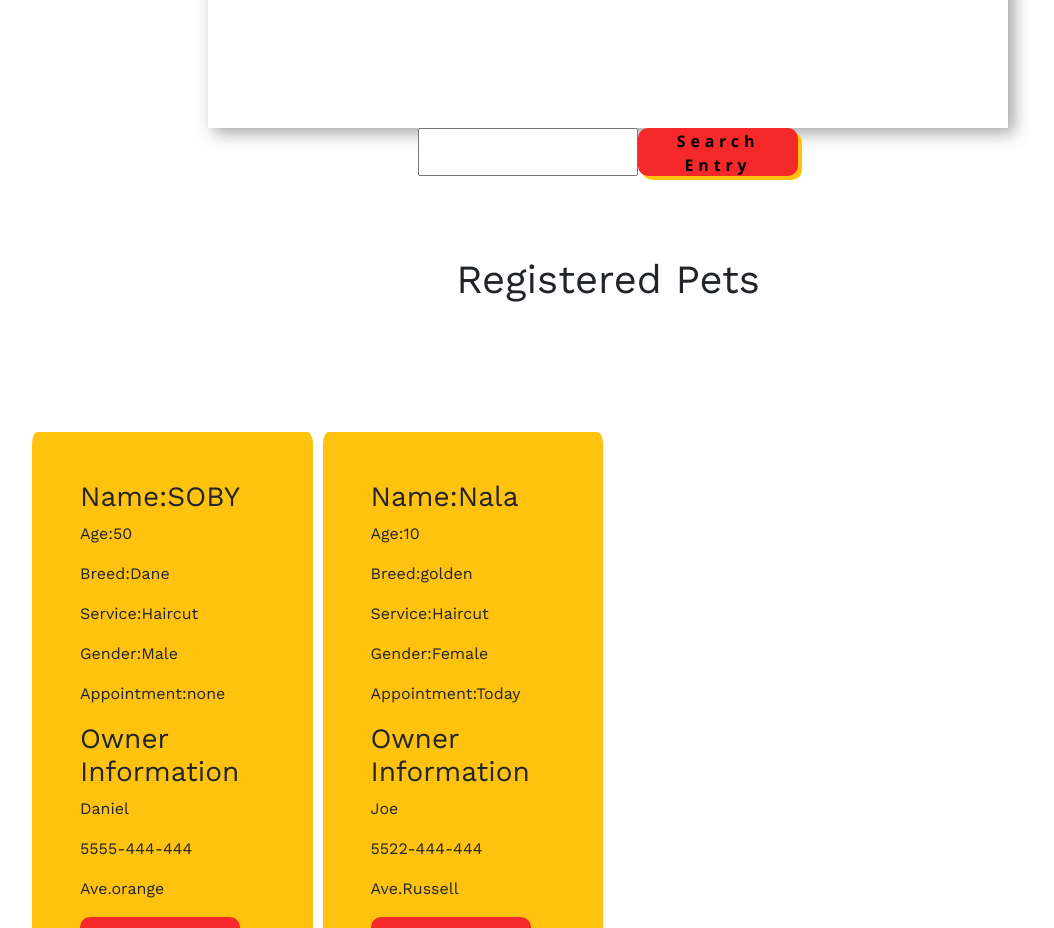
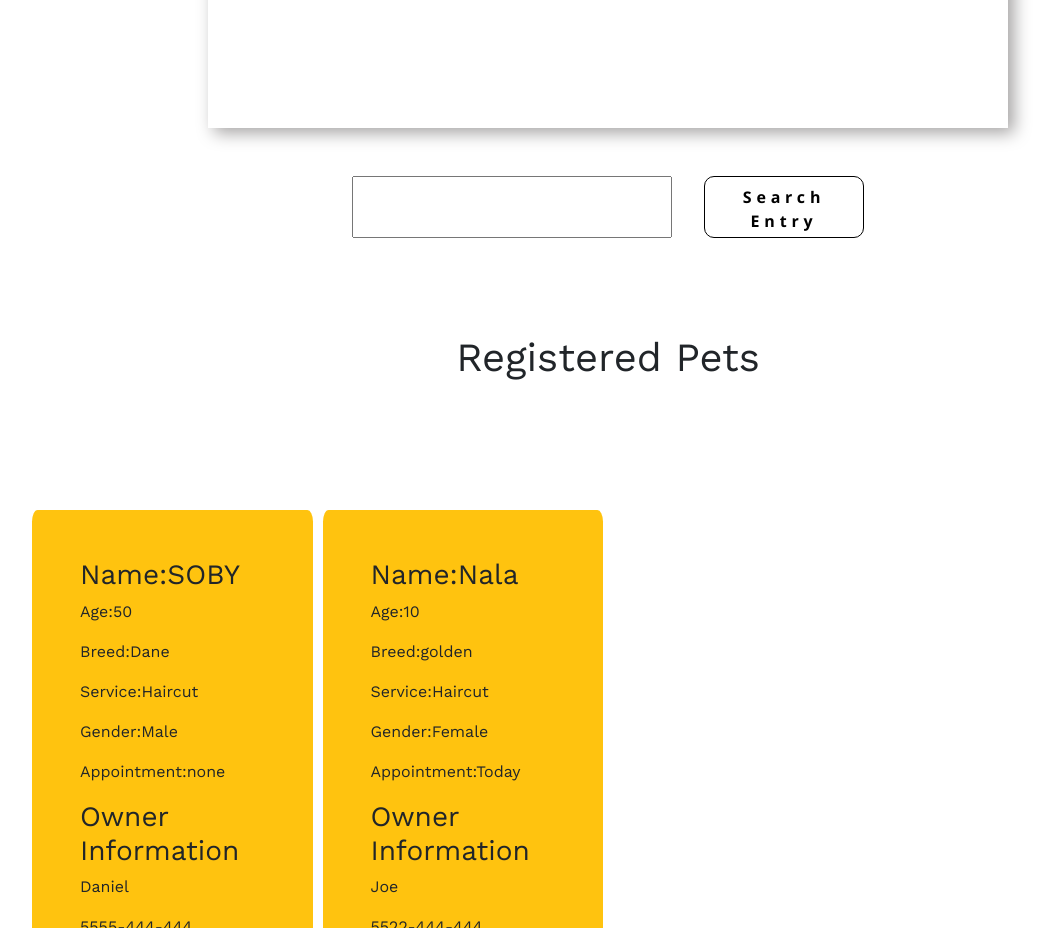
Before and after one commit to ArturoExe/petSalon, a plain HTML site: page register.html in a window 1280 px wide. Shown: the part 1040-1968 px from the top of the page, without its empty margins (32-1086 px from the left). Drawn offline with nearby package versions, Linux system fonts and the light colour scheme.

Commit message:
FinalRevision

```diff
--- a/styles/register.css
+++ b/styles/register.css
@@ -115,7 +115,38 @@ button:hover{
 .search-entry{
 display: flex;
 justify-content: center;
+margin: 2rem;
 }
+
+.search-entry input{
+    width: 20rem;
+    margin: 1rem;
+}
+
+.search-entry button{
+
+    margin: 1rem;
+    padding: 0.5rem;
+    border: none;
+    background-color: #ffffff;
+    width: 10rem;
+    height: 3.9rem;
+    font-weight: 700;
+    font-family: 'Segoe UI', Tahoma, Geneva, Verdana, sans-serif;
+    letter-spacing: 0.3rem;
+    border: 1px solid black;
+    box-shadow: none;
+    border-radius: 10px;
+    transition: all 0.2s ease-out;
+}
+
+
+.search-entry button:hover{
+
+    background-color: #e20000;
+
+}
+
 
 .go-back{
     display: none;
```
